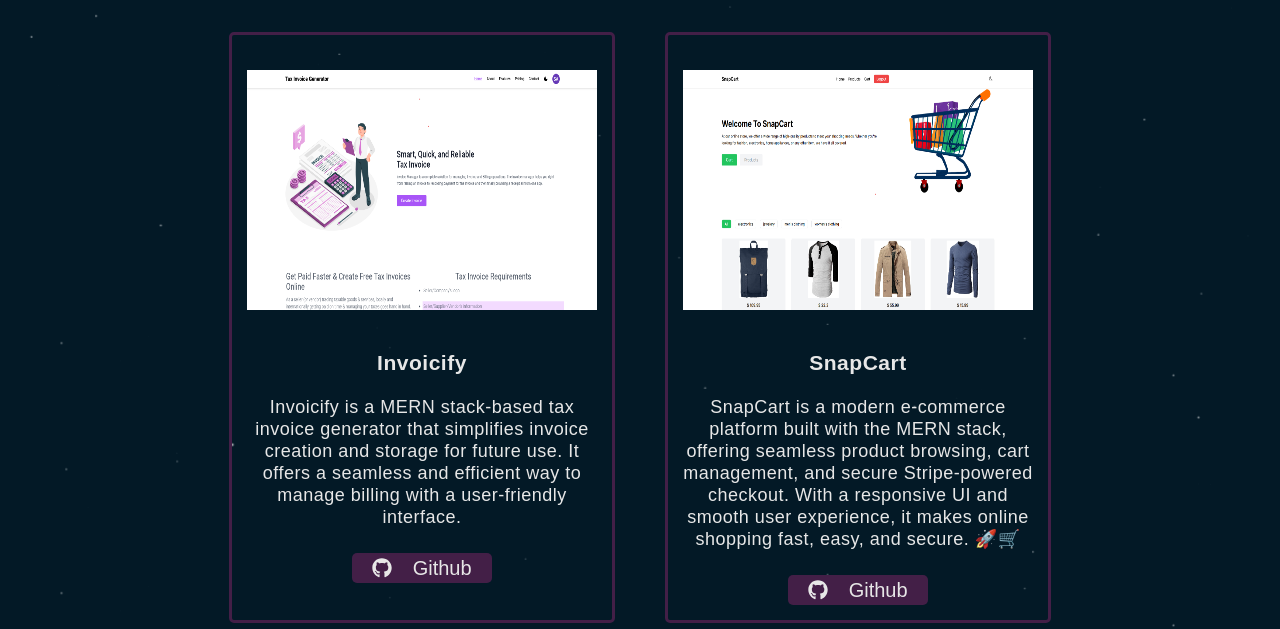
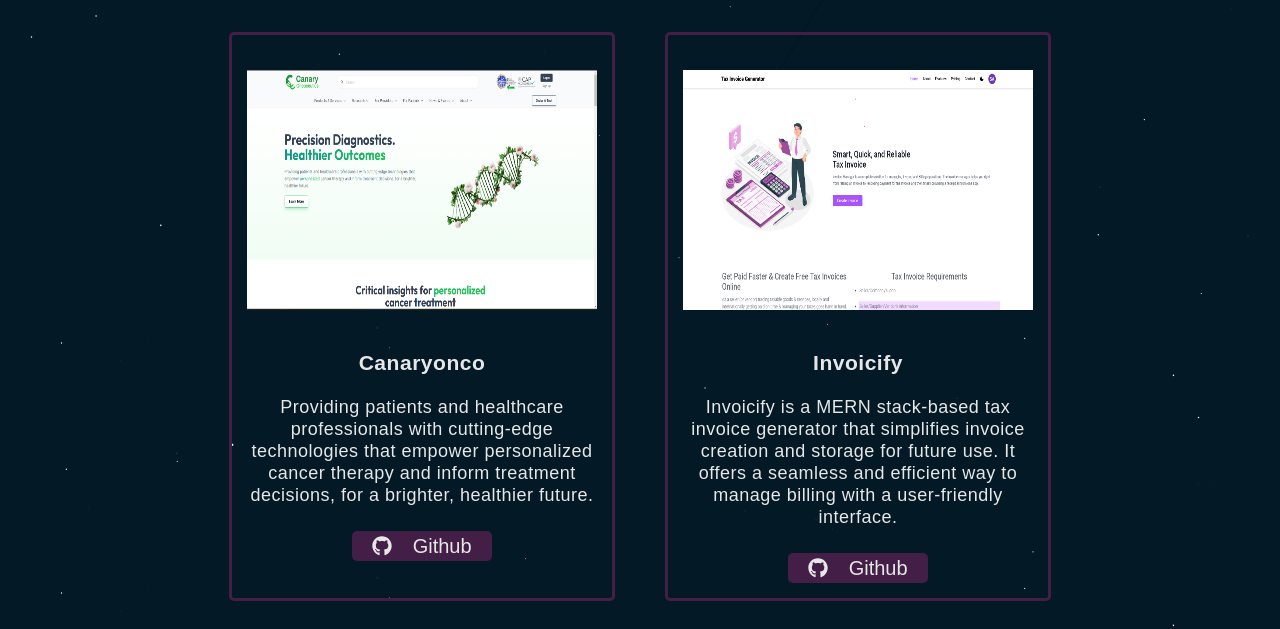
Before and after one commit to mohdsuhail23/mohammad-suhail, a React (Vite) app: page /Project in a window 1280 px wide. Shown: the part 285-914 px from the top of the page. Built offline with nearby package versions, Linux system fonts and the light colour scheme.

Commit message:
adding canary project

```diff
--- a/src/components/ProjectBox.jsx
+++ b/src/components/ProjectBox.jsx
@@ -4,6 +4,10 @@
 function ProjectBox({projectPhoto, projectName}) {
 
     const desc = {
+
+      CanaryoncoDesc : "Providing patients and healthcare professionals with cutting-edge technologies that empower personalized cancer therapy and inform treatment decisions, for a brighter, healthier future.",
+      CanaryoncoGithub : "https://canaryonco.gwaddons.com/",
+
       InvoicifyDesc:"Invoicify is a MERN stack-based tax invoice generator that simplifies invoice creation and storage for future use. It offers a seamless and efficient way to manage billing with a user-friendly interface.",
       InvoicifyGithub:"https://github.com/Suhail1102/Tax-invoice-generator",
 
--- a/src/components/Projects.jsx
+++ b/src/components/Projects.jsx
@@ -6,7 +6,7 @@
 import insta from '../assets/images/insta.png';
 import SnapCart from '../assets/images/SnapCart.png';
 import ProjectBox from './ProjectBox';
-
+import canaryonco from '../assets/images/canaryonco.png'
 
 function Projects() {
   return (
@@ -14,6 +14,7 @@
 <div>
       <h1 className='projectHeading'>My <b>Projects</b></h1>
       <div className='project'>
+      <ProjectBox projectPhoto={canaryonco} projectName="Canaryonco" />
         <ProjectBox projectPhoto={taxInvocie} projectName="Invoicify" />
         <ProjectBox projectPhoto={SnapCart} projectName="SnapCart" />
         <ProjectBox projectPhoto={TodoImage} projectName="TodoList" />
```
Also changed, not shown: src/assets/images/canaryonco.png (added).
